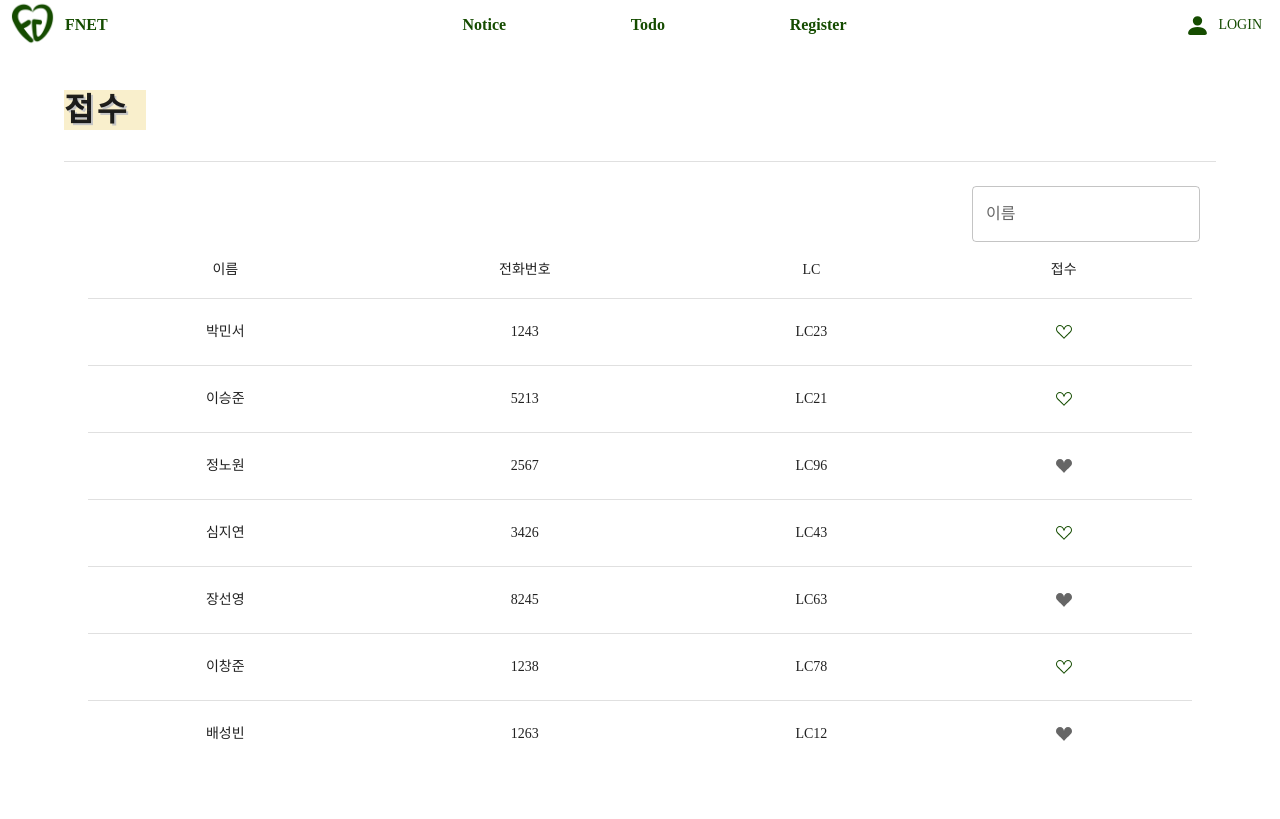
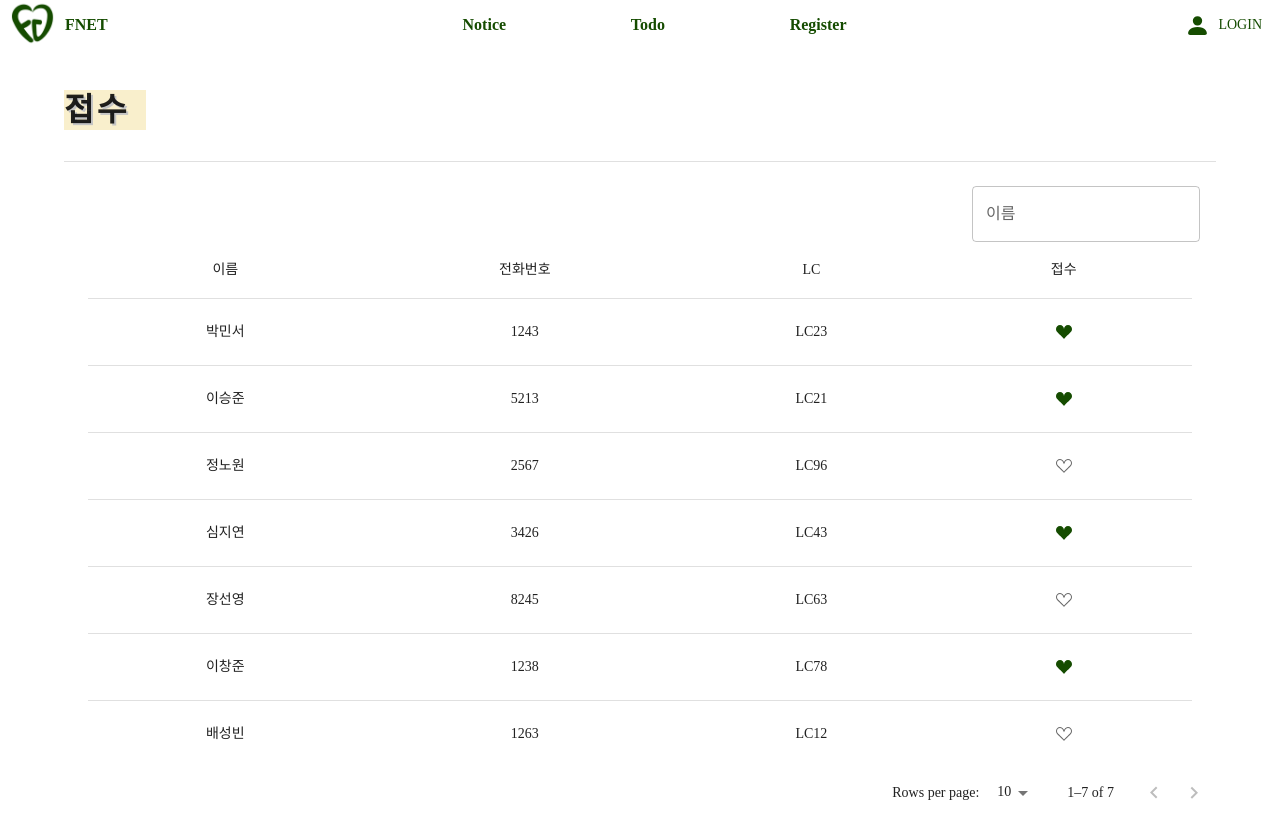
Before and after one commit to FGFnet/fnet, a React (Create React App) app in the folder frontend/: page /register in a window 1280 px wide. Built offline with nearby package versions, Linux system fonts and the light colour scheme; a web font is replaced by a local one.

Commit message:
Fix(fe): change value of btn

```diff
--- a/frontend/src/screen/register/register.tsx
+++ b/frontend/src/screen/register/register.tsx
@@ -1,6 +1,6 @@
 import React, {useState} from 'react'
 import {Header} from '../../component';
-import {TextField, Checkbox, Box, Table, TableBody,TableCell, TableContainer,TableHead,TableRow} from '@mui/material';
+import {TextField, Checkbox, Box, Table, TableBody,TableCell, TableContainer,TableHead,TableRow, TablePagination} from '@mui/material';
 import { BsSuitHeart, BsSuitHeartFill} from 'react-icons/bs';
 import { Container } from '@mui/system';
 
@@ -25,6 +25,18 @@ const originalRows : registerData[] = [
 export default function RegisterScreen() {
   const [rows, setRows] = useState<registerData[]>(originalRows);
   const [searched, setSearched] = useState<string>("");
+  const [page, setPage] = React.useState(0);
+  const [rowsPerPage, setRowsPerPage] = React.useState(10);
+
+  const handleChangePage = (event: unknown, newPage: number) => {
+    setPage(newPage);
+  };
+
+  const handleChangeRowsPerPage = (event: React.ChangeEvent<HTMLInputElement>) => {
+    setRowsPerPage(+event.target.value);
+    setPage(0);
+  };
+
 
   const requestSearch = (SearchVal :string) => {
     setSearched(SearchVal)
@@ -80,7 +92,7 @@ export default function RegisterScreen() {
                   {<Checkbox
                     checked ={row.submit}
                     onChange = {(event)=>handleCheckBox(event, row.id)}
-                    icon={<BsSuitHeartFill />} checkedIcon={<BsSuitHeart />}
+                    icon={<BsSuitHeart />} checkedIcon={<BsSuitHeartFill />}
                   />}
                 </TableCell>
               </TableRow>
@@ -88,6 +100,15 @@ export default function RegisterScreen() {
           </TableBody>
         </Table>
       </TableContainer>
+      <TablePagination
+      rowsPerPageOptions={[10, 25, 100]}
+      component="div"
+      count={rows.length}
+      rowsPerPage={rowsPerPage}
+      page={page}
+      onPageChange={handleChangePage}
+      onRowsPerPageChange={handleChangeRowsPerPage}
+      />
     </Container>
   );
 }
```
